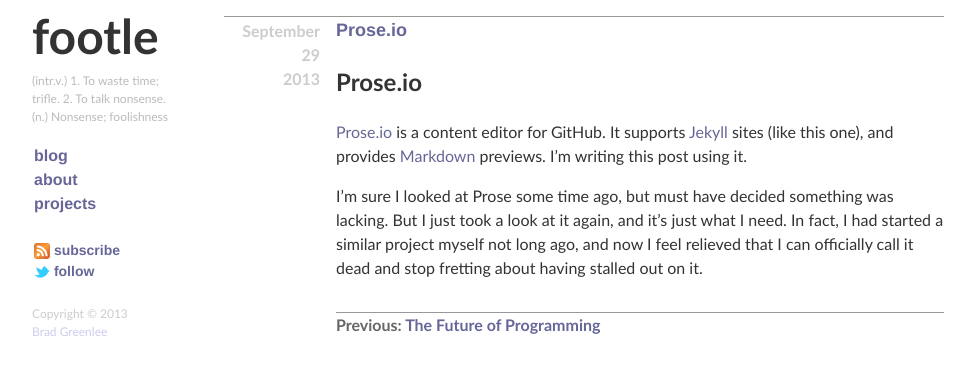
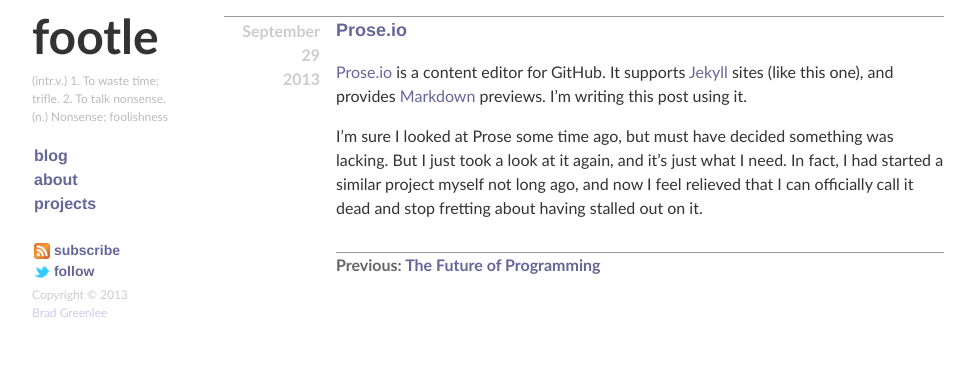
Before and after one commit to bgreenlee/bgreenlee.github.io, a Jekyll site: the page built from _posts/2013-09-29-prose-io.md, in a window 1280 px wide. Shown: the top 375 px of the page, without its empty margins (128-1103 px from the left). Built offline with Jekyll 4.4.1, drawn with Linux system fonts in a browser that asks for light colours; Markdown is read by kramdown in place of the engine named in the settings.

Commit message:
Updated 2013-09-29-prose-io.md

```diff
--- a/_posts/2013-09-29-prose-io.md
+++ b/_posts/2013-09-29-prose-io.md
@@ -4,8 +4,6 @@
 layout: post
 ---
 
-## Prose.io
-
 [Prose.io](http://prose.io) is a content editor for GitHub. It supports [Jekyll](http://jekyllrb.com/) sites (like this one), and provides [Markdown](http://daringfireball.net/projects/markdown/) previews. I'm writing this post using it.
 
 I'm sure I looked at Prose some time ago, but must have decided something was lacking. But I just took a look at it again, and it's just what I need. In fact, I had started a similar project myself not long ago, and now I feel relieved that I can officially call it dead and stop fretting about having stalled out on it.
```
